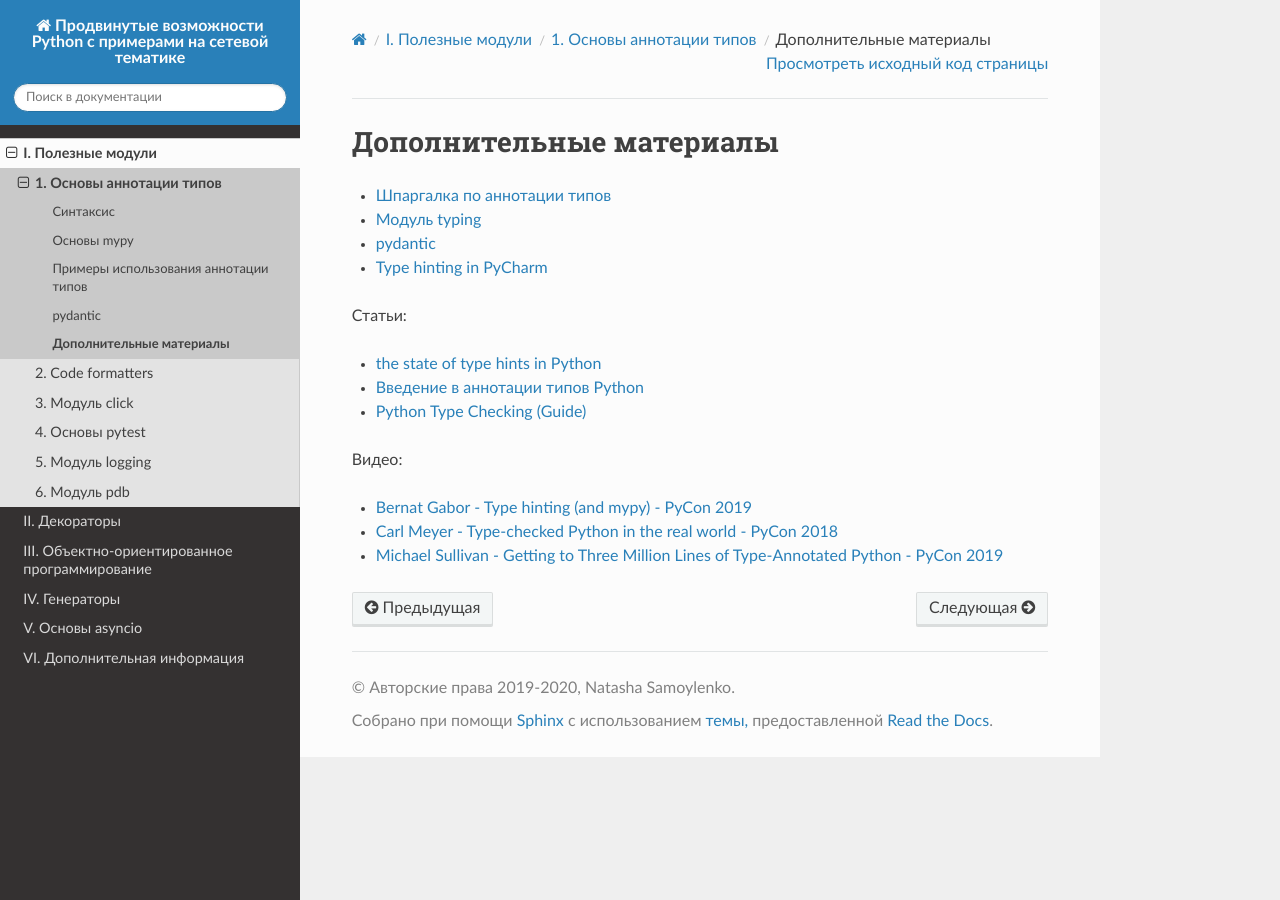
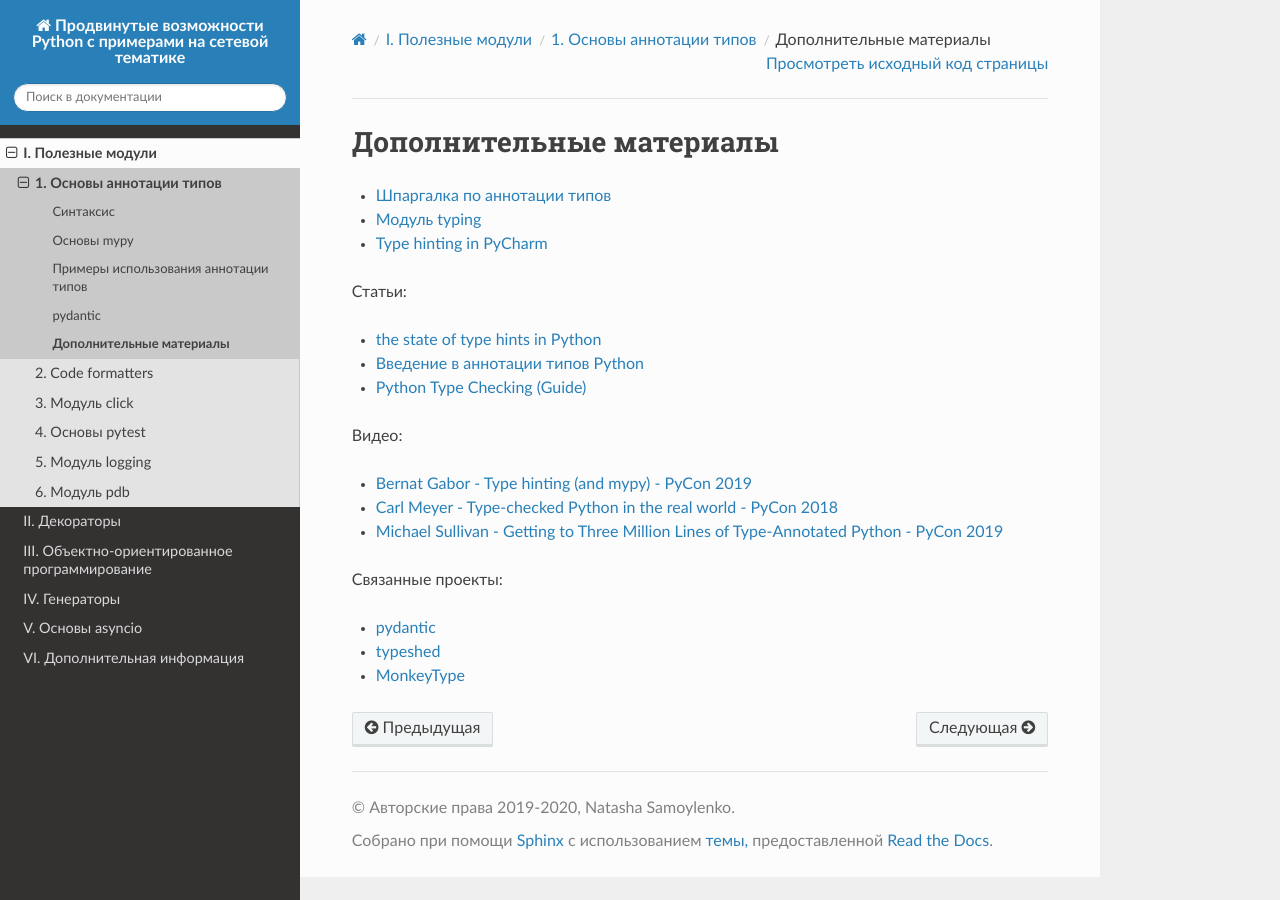
Before and after one commit to natenka/advpyneng-book, a Sphinx documentation site: the page built from docs/source/book/01_type_annotations/further_reading.rst, in a window 1280 px wide. Built offline with Sphinx 7.4.7 and the Read the Docs theme 2.0.0, drawn with Linux system fonts in a browser that asks for light colours; pages that are not in the unit, such as notebooks, are missing from menus.

Commit message:
Добавлены ссылки по аннотации типов

```diff
--- a/docs/source/book/01_type_annotations/further_reading.rst
+++ b/docs/source/book/01_type_annotations/further_reading.rst
@@ -17,3 +16,9 @@
 * `Bernat Gabor - Type hinting (and mypy) - PyCon 2019 <https://www.youtube.com/watch?v=hTrjTAPnA_k>`__
 * `Carl Meyer - Type-checked Python in the real world - PyCon 2018 <https://www.youtube.com/watch?v=pMgmKJyWKn8>`__
 * `Michael Sullivan - Getting to Three Million Lines of Type-Annotated Python - PyCon 2019 <https://www.youtube.com/watch?v=mh9jQSxzv0c>`__
+
+Связанные проекты:
+
+* `pydantic <https://pydantic-docs.helpmanual.io/>`__
+* `typeshed <https://github.com/python/typeshed>`__
+* `MonkeyType <https://github.com/Instagram/MonkeyType>`__
```
Also changed, not shown: other parts of docs/source/book/01_type_annotations/further_reading.rst (+0 -1 lines).
